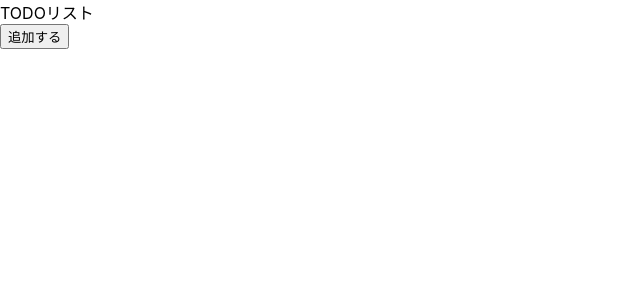
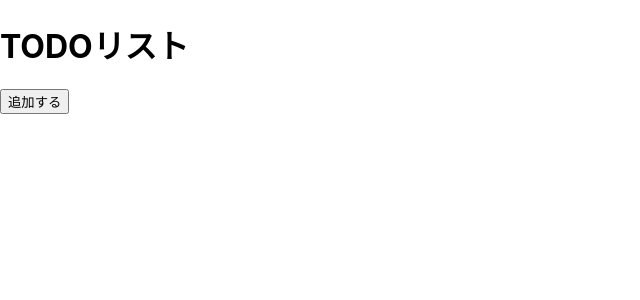
Before and after one commit to ifhito/AuthoringPracticesTask1ByReact, a React (Create React App) app: page / in a window 1280 px wide. Shown: the top 300 px of the page, without its empty margins (0-640 px from the left). Built offline with nearby package versions, Linux system fonts and the light colour scheme.

Commit message:
HTML要素の修正

```diff
--- a/src/App.tsx
+++ b/src/App.tsx
@@ -6,10 +6,10 @@ import Main from './components/Pages/Main';
 function App() {
   return (
     <>
-      <header>TODOリスト</header>
-      <body>
+      <header><h1>TODOリスト</h1></header>
+      <main>
         <Main/>
-      </body>
+      </main>
     </>
   );
 }
--- a/src/components/Molecules/TodoContent.tsx
+++ b/src/components/Molecules/TodoContent.tsx
@@ -2,11 +2,13 @@ import DialogButton from '../Atoms/DialogButton';
 import { ReactNode } from 'react';
 const TodoContent = ({id, title, discription, deadline, children=[]}:{id:number;title:string;discription:string;deadline:string; children?: ReactNode[]}) => (
     <li>
-        <div>{title}</div>
-        <div>{discription}</div>
-        <div>{deadline}</div>
-        {children[0]}
-        {children[1]}
+        <article>
+            <h2>{title}</h2>
+            <div>{discription}</div>
+            <div>{deadline}</div>
+            {children[0]}
+            {children[1]}
+        </article>
     </li>
 )
 
```
